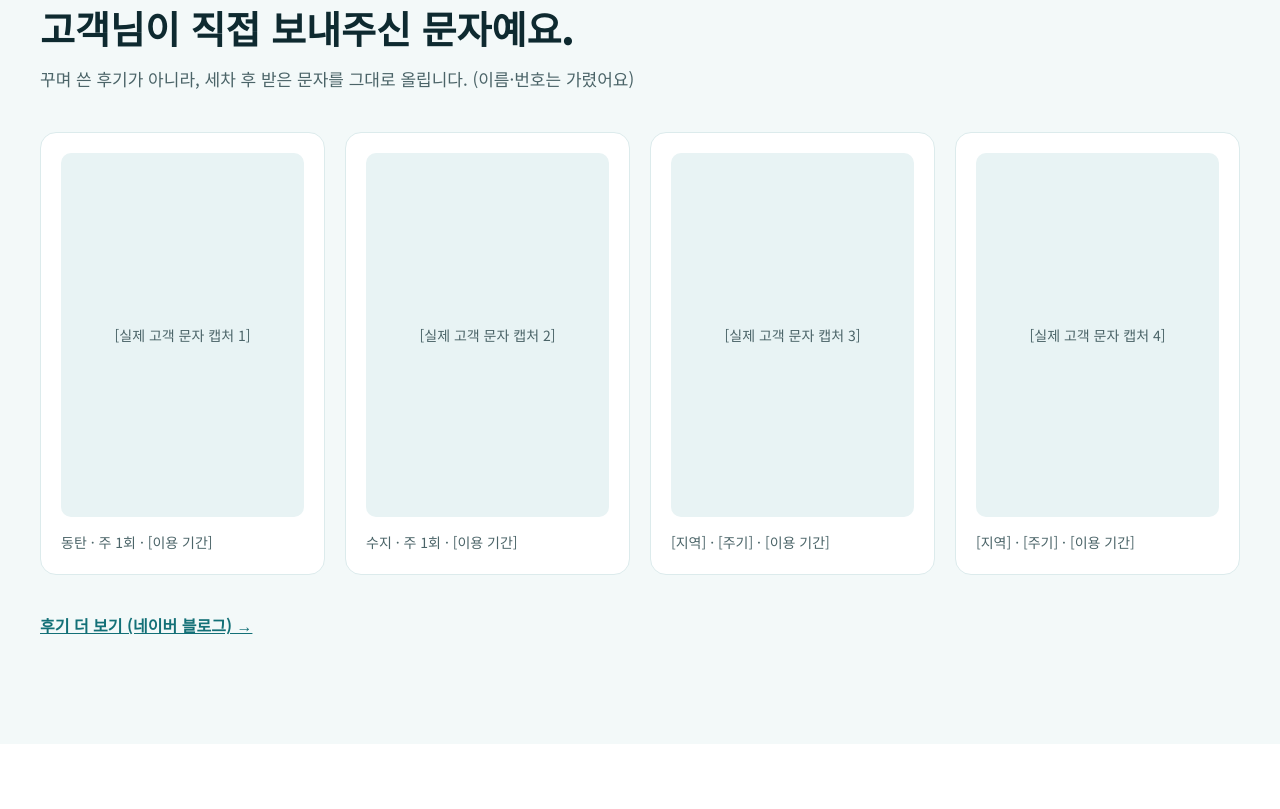
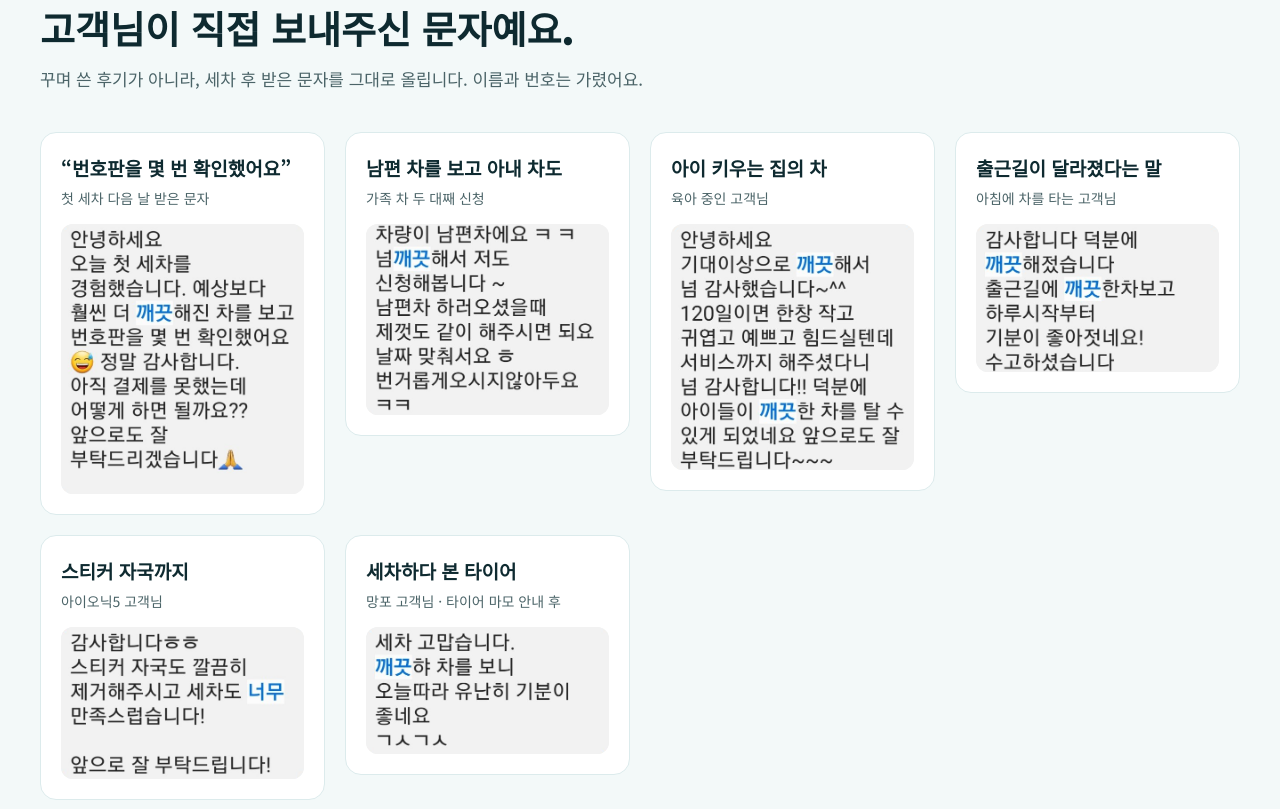
Before and after one commit to beatlelife/marine-carwash, a plain HTML site: page index.html in a window 1280 px wide. Shown: the part 1671-2480 px from the top of the page. Drawn offline with Linux system fonts and the light colour scheme.

Commit message:
고객 문자 후기 6개 추가 (이름·번호·차량번호 제외 크롭)
Co-Authored-By: Claude Opus 5.5 <noreply@anthropic.com>
Claude-Session: https://claude.ai/code/session_012HV7MP2vWMAZDQRWznapX7

```diff
--- a/index.html
+++ b/index.html
@@ -100,14 +100,39 @@ html{scroll-behavior:smooth;scroll-padding-top:80px}
   <div style="max-width: 1200px; margin: 0 auto; padding: 96px 24px">
     <p style="margin: 0; color: #137077; font-weight: 700">고객 후기</p>
     <h2 style="margin: 8px 0 12px; font-size: clamp(28px, 6vw, 38px); line-height: 1.3; font-weight: 900">고객님이 직접 보내주신 문자예요.</h2>
-    <p style="margin: 0 0 40px; font-size: 17px; color: #4B6468">꾸며 쓴 후기가 아니라, 세차 후 받은 문자를 그대로 올립니다. (이름·번호는 가렸어요)</p>
-    <div style="display: grid; grid-template-columns: repeat(auto-fit, minmax(240px, 1fr)); gap: 20px">
-      <div style="background: #ffffff; border-radius: 16px; padding: 20px; border: 1px solid #DCEBEC"><div role="img" aria-label="후기 문자 캡처 자리" style="aspect-ratio: 9 / 14; background: #E8F3F4; border-radius: 10px; display: flex; align-items: center; justify-content: center; color: #4B6468; font-size: 14px; text-align: center; padding: 12px">[실제 고객 문자 캡처 1]</div><p style="margin: 14px 0 0; font-size: 14px; color: #4B6468">동탄 · 주 1회 · [이용 기간]</p></div>
-      <div style="background: #ffffff; border-radius: 16px; padding: 20px; border: 1px solid #DCEBEC"><div role="img" aria-label="후기 문자 캡처 자리" style="aspect-ratio: 9 / 14; background: #E8F3F4; border-radius: 10px; display: flex; align-items: center; justify-content: center; color: #4B6468; font-size: 14px; text-align: center; padding: 12px">[실제 고객 문자 캡처 2]</div><p style="margin: 14px 0 0; font-size: 14px; color: #4B6468">수지 · 주 1회 · [이용 기간]</p></div>
-      <div style="background: #ffffff; border-radius: 16px; padding: 20px; border: 1px solid #DCEBEC"><div role="img" aria-label="후기 문자 캡처 자리" style="aspect-ratio: 9 / 14; background: #E8F3F4; border-radius: 10px; display: flex; align-items: center; justify-content: center; color: #4B6468; font-size: 14px; text-align: center; padding: 12px">[실제 고객 문자 캡처 3]</div><p style="margin: 14px 0 0; font-size: 14px; color: #4B6468">[지역] · [주기] · [이용 기간]</p></div>
-      <div style="background: #ffffff; border-radius: 16px; padding: 20px; border: 1px solid #DCEBEC"><div role="img" aria-label="후기 문자 캡처 자리" style="aspect-ratio: 9 / 14; background: #E8F3F4; border-radius: 10px; display: flex; align-items: center; justify-content: center; color: #4B6468; font-size: 14px; text-align: center; padding: 12px">[실제 고객 문자 캡처 4]</div><p style="margin: 14px 0 0; font-size: 14px; color: #4B6468">[지역] · [주기] · [이용 기간]</p></div>
+    <p style="margin: 0 0 40px; font-size: 17px; color: #4B6468">꾸며 쓴 후기가 아니라, 세차 후 받은 문자를 그대로 올립니다. 이름과 번호는 가렸어요.</p>
+    <div style="display: grid; grid-template-columns: repeat(auto-fill, minmax(280px, 1fr)); gap: 20px; align-items: start">
+      <article style="background: #ffffff; border-radius: 16px; padding: 20px; border: 1px solid #DCEBEC">
+        <h3 style="margin: 0 0 4px; font-size: 19px; font-weight: 700">“번호판을 몇 번 확인했어요”</h3>
+        <p style="margin: 0 0 14px; font-size: 14px; color: #4B6468">첫 세차 다음 날 받은 문자</p>
+        <img loading="lazy" src="assets/r1_first.jpg" alt="고객이 보낸 감사 문자 캡처: “번호판을 몇 번 확인했어요”" style="display: block; width: 100%; height: auto; border-radius: 12px; background: #F2F2F2">
+      </article>
+      <article style="background: #ffffff; border-radius: 16px; padding: 20px; border: 1px solid #DCEBEC">
+        <h3 style="margin: 0 0 4px; font-size: 19px; font-weight: 700">남편 차를 보고 아내 차도</h3>
+        <p style="margin: 0 0 14px; font-size: 14px; color: #4B6468">가족 차 두 대째 신청</p>
+        <img loading="lazy" src="assets/r2_family.jpg" alt="고객이 보낸 감사 문자 캡처: 남편 차를 보고 아내 차도" style="display: block; width: 100%; height: auto; border-radius: 12px; background: #F2F2F2">
+      </article>
+      <article style="background: #ffffff; border-radius: 16px; padding: 20px; border: 1px solid #DCEBEC">
+        <h3 style="margin: 0 0 4px; font-size: 19px; font-weight: 700">아이 키우는 집의 차</h3>
+        <p style="margin: 0 0 14px; font-size: 14px; color: #4B6468">육아 중인 고객님</p>
+        <img loading="lazy" src="assets/r5_kids.jpg" alt="고객이 보낸 감사 문자 캡처: 아이 키우는 집의 차" style="display: block; width: 100%; height: auto; border-radius: 12px; background: #F2F2F2">
+      </article>
+      <article style="background: #ffffff; border-radius: 16px; padding: 20px; border: 1px solid #DCEBEC">
+        <h3 style="margin: 0 0 4px; font-size: 19px; font-weight: 700">출근길이 달라졌다는 말</h3>
+        <p style="margin: 0 0 14px; font-size: 14px; color: #4B6468">아침에 차를 타는 고객님</p>
+        <img loading="lazy" src="assets/r6_morning.jpg" alt="고객이 보낸 감사 문자 캡처: 출근길이 달라졌다는 말" style="display: block; width: 100%; height: auto; border-radius: 12px; background: #F2F2F2">
+      </article>
+      <article style="background: #ffffff; border-radius: 16px; padding: 20px; border: 1px solid #DCEBEC">
+        <h3 style="margin: 0 0 4px; font-size: 19px; font-weight: 700">스티커 자국까지</h3>
+        <p style="margin: 0 0 14px; font-size: 14px; color: #4B6468">아이오닉5 고객님</p>
+        <img loading="lazy" src="assets/r4_sticker.jpg" alt="고객이 보낸 감사 문자 캡처: 스티커 자국까지" style="display: block; width: 100%; height: auto; border-radius: 12px; background: #F2F2F2">
+      </article>
+      <article style="background: #ffffff; border-radius: 16px; padding: 20px; border: 1px solid #DCEBEC">
+        <h3 style="margin: 0 0 4px; font-size: 19px; font-weight: 700">세차하다 본 타이어</h3>
+        <p style="margin: 0 0 14px; font-size: 14px; color: #4B6468">망포 고객님 · 타이어 마모 안내 후</p>
+        <img loading="lazy" src="assets/r3_tire.jpg" alt="고객이 보낸 감사 문자 캡처: 세차하다 본 타이어" style="display: block; width: 100%; height: auto; border-radius: 12px; background: #F2F2F2">
+      </article>
     </div>
-    <a href="#blog" style="display: inline-block; margin-top: 28px; font-weight: 700; font-size: 16px; padding: 10px 0">후기 더 보기 (네이버 블로그) →</a>
   </div>
 </section>
 
```
Also changed, not shown: assets/r1_first.jpg (added), assets/r2_family.jpg (added), assets/r3_tire.jpg (added), assets/r4_sticker.jpg (added), assets/r5_kids.jpg (added), assets/r6_morning.jpg (added).
